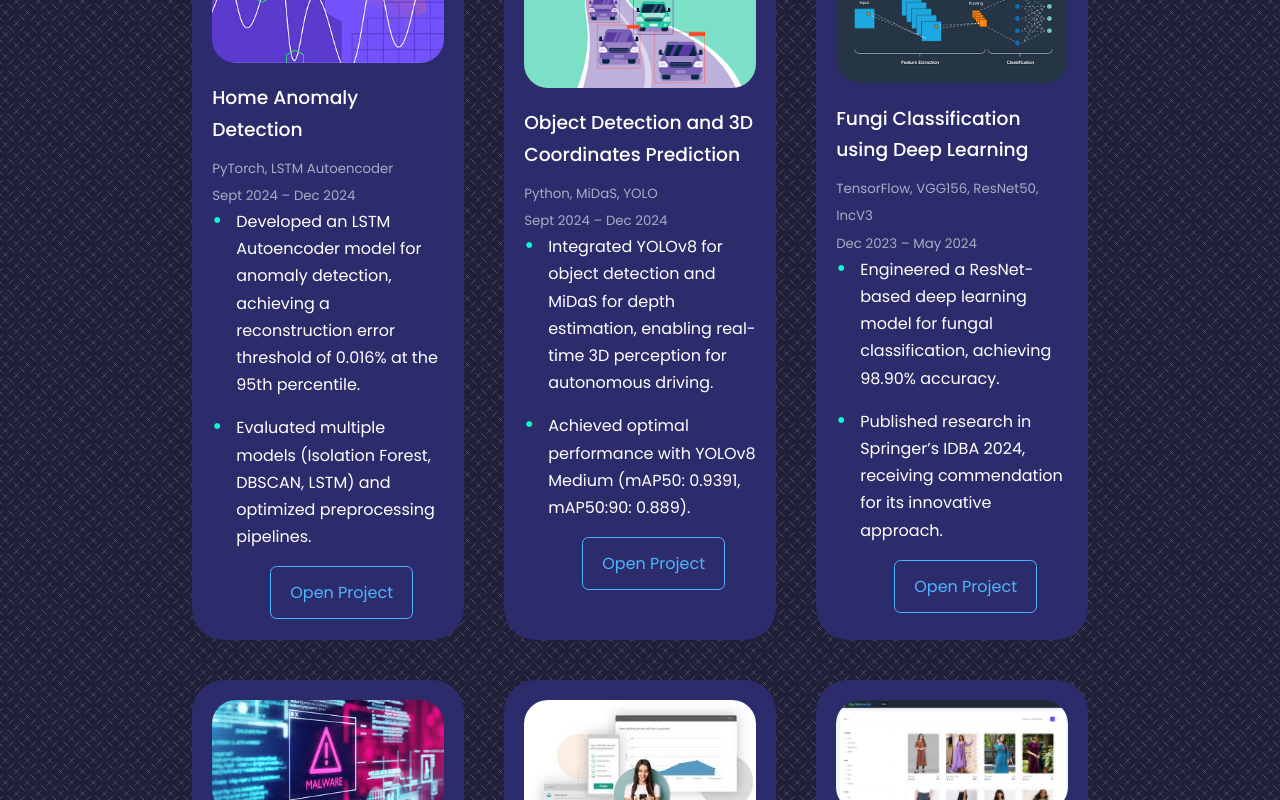
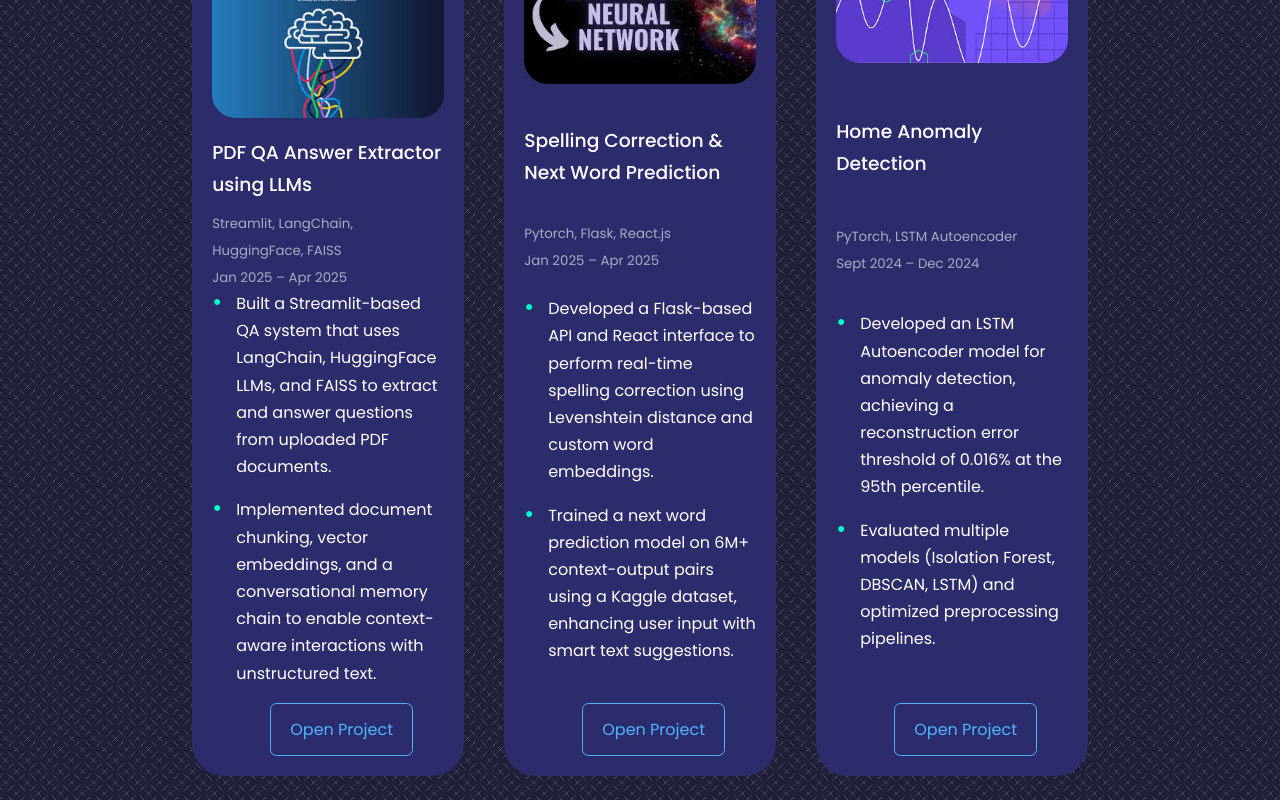
Before and after one commit to JayJajoo/my-portfolio, a React (Create React App) app: page / in a window 1280 px wide. Shown: the part 3920-4720 px from the top of the page. Built offline with nearby package versions, Linux system fonts and the light colour scheme.

Commit message:
added two more projects

```diff
--- a/src/components/myprojects/Myprojects.jsx
+++ b/src/components/myprojects/Myprojects.jsx
@@ -20,10 +20,11 @@ const MyProjects = () => {
 
             {/* Title and Tech Stack */}
             <h3>{project.title}</h3>
-            <small className="text-light">{project.techStack}</small>
-            <br />
-            <small className="text-light">{project.duration}</small>
-
+            <div>
+              <small className="text-light">{project.techStack}</small>
+              <br />
+              <small className="text-light">{project.duration}</small>
+            </div>
             {/* Responsibilities */}
             <ul className="experience-list">
               {project.responsibilities.map((responsibility, index) => (
--- a/src/components/myprojects/myprojects.css
+++ b/src/components/myprojects/myprojects.css
@@ -12,7 +12,9 @@
     border-radius: 2rem;
     border: 1px solid transparent;
     transition: var(--transition);
-
+    display: flex;
+    flex-direction: column;
+    justify-content: space-between;
 }
 
 .portfolio__item:hover{
--- a/src/components/myprojects/projectsData.js
+++ b/src/components/myprojects/projectsData.js
@@ -3,11 +3,37 @@ import IMG2 from '../../assets/object_detection.png';
 import IMG3 from '../../assets/fungi_classification.png';
 import IMG4 from '../../assets/malware.jpg';
 import IMG5 from '../../assets/amazon_product.jpg';
-import JGIPL from '../../assets/jgipl.png'; // Add this if you have an image for the project
+import JGIPL from '../../assets/jgipl.png';
+import IMG7 from '../../assets/rnn.jpg';
+import IMG8 from '../../assets/LLM.jpg';
 
 export const projectsData = [
   {
     id: 1,
+    image: IMG8,
+    title: 'PDF QA Answer Extractor using LLMs',
+    techStack: 'Streamlit, LangChain, HuggingFace, FAISS',
+    duration: 'Jan 2025 – Apr 2025',
+    responsibilities: [
+      'Built a Streamlit-based QA system that uses LangChain, HuggingFace LLMs, and FAISS to extract and answer questions from uploaded PDF documents.',
+      'Implemented document chunking, vector embeddings, and a conversational memory chain to enable context-aware interactions with unstructured text.'
+    ],
+    link: "https://github.com/JayJajoo/PDF-QNA-Extractor"
+  },
+  {
+    id: 2,
+    image: IMG7,
+    title: 'Spelling Correction & Next Word Prediction',
+    techStack: 'Pytorch, Flask, React.js',
+    duration: 'Jan 2025 – Apr 2025',
+    responsibilities: [
+      'Developed a Flask-based API and React interface to perform real-time spelling correction using Levenshtein distance and custom word embeddings.',
+      'Trained a next word prediction model on 6M+ context-output pairs using a Kaggle dataset, enhancing user input with smart text suggestions.'
+    ],
+    link: "https://github.com/JayJajoo/Spelling-Correction-and-Next-Word-Generation"
+  },
+  {
+    id: 3,
     image: IMG1,
     title: 'Home Anomaly Detection',
     techStack: 'PyTorch, LSTM Autoencoder',
@@ -19,7 +45,7 @@ export const projectsData = [
     link: "https://github.com/JayJajoo/IDMP-project"
   },
   {
-    id: 2,
+    id: 4,
     image: IMG2,
     title: 'Object Detection and 3D Coordinates Prediction',
     techStack: 'Python, MiDaS, YOLO',
@@ -31,7 +57,7 @@ export const projectsData = [
     link: "https://github.com/JayJajoo/3D-dept-Estimation"
   },
   {
-    id: 3,
+    id: 5,
     image: IMG3,
     title: 'Fungi Classification using Deep Learning',
     techStack: 'TensorFlow, VGG156, ResNet50, IncV3',
@@ -43,7 +69,7 @@ export const projectsData = [
     link: "https://github.com/JayJajoo/Capstone-project"
   },
   {
-    id: 4,
+    id: 6,
     image: IMG4,
     title: 'Metamorphic Malware Detection using RNNs',
     techStack: 'TensorFlow, LSTM, Bi-LSTM, GRU',
@@ -55,7 +81,7 @@ export const projectsData = [
     link: "https://github.com/JayJajoo/Metamorphic-Malware-Detection"
   },
   {
-    id: 5,
+    id: 7,
     image: IMG5,
     title: 'Simplify Amazon',
     techStack: 'Express.js, React.js, Python',
@@ -67,7 +93,7 @@ export const projectsData = [
     link: "https://www.linkedin.com/posts/jay-jajoo-64958b15a_collegeproject-proudstudent-careerdevelopment-activity-7033495603439419392-Bmu3?utm_source=share&utm_medium=member_desktop"
   },
   {
-    id: 6, // Incremented ID
+    id: 8, // Incremented ID
     image: JGIPL || null, // Replace with actual image path or set to null if no image is available
     title: 'Jay Garments India Pvt. Ltd. E-Commerce Platform',
     techStack: 'MERN Stack',
```
Also changed, not shown: src/assets/LLM.jpg (added), src/assets/rnn.jpg (added).
